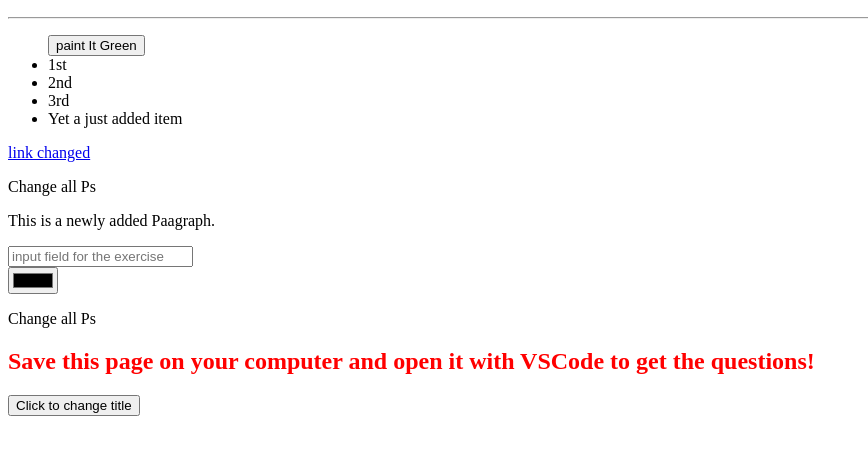
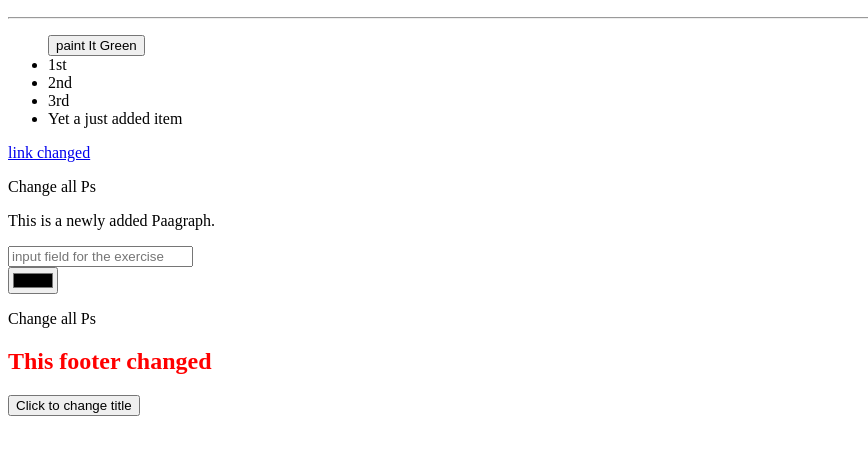
Before and after one commit to codewithjhey/HW-M1-D12-INPUTS-EVENTS, a plain HTML site: page index.html in a window 1280 px wide. Both pictures are taken after a click on the element 640 px from the left and 471 px from the top of the page. Shown: the part 110-564 px from the top of the page, without its empty margins (0-868 px from the left). Drawn offline with Linux system fonts and the light colour scheme.

Commit message:
exercise 10 Fixed

```diff
--- a/index.html
+++ b/index.html
@@ -175,7 +175,7 @@
         return "rgb(" + red + ", " + green + ", " + blue + ")"
       }
 
-      const makeItClickable = function () {
+      const makeItClickable = function (event) {
         const randomColor = getHeadingColor()
         const clicked = event.target
         let title = document.getElementById("main-title")
@@ -186,13 +186,11 @@
           Change the footer text with something else when the user clicks on it.
          */
 
-      const changeFooterText = function () {
-        const footer = document.querySelector("#footer")
-        const clicked = event.target
-        footer.innerText = "This footer has been changed"
+      const changeMyFooterText = function () {
+        const myFooter = document.querySelector("#footer")
+        const clickedFooter = event.target
+        myFooter.innerText = "This footer changed"
       }
-
-      /* EXERCIS
 
       /* EXERCISE 11
           Attach an event listener to the input field in the page that changes the text of the page's subtitle
```
